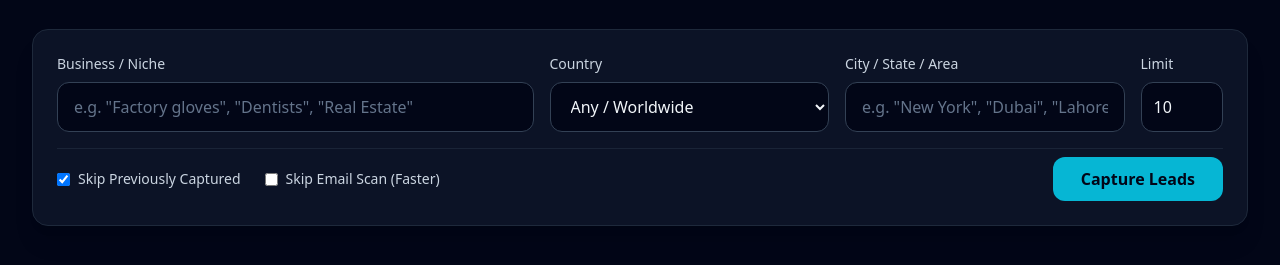
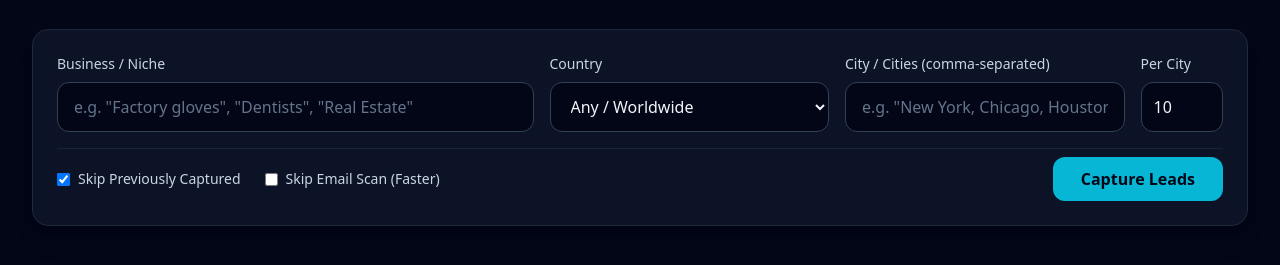
Before and after one commit to mirai-digital-labs/Lead-Capture-Agent, a plain HTML site: page web/index.html in a window 1280 px wide. Shown: the part 107-372 px from the top of the page. Drawn offline with nearby package versions, Linux system fonts and the light colour scheme.

Commit message:
Add/update web/index.html

```diff
--- a/web/index.html
+++ b/web/index.html
@@ -63,16 +63,16 @@
           </select>
         </div>
         <div class="md:col-span-3">
-          <label for="city" class="block text-sm font-medium text-slate-300 mb-2">City / State / Area</label>
+          <label for="city" class="block text-sm font-medium text-slate-300 mb-2">City / Cities (comma-separated)</label>
           <input
             id="city"
             type="text"
-            placeholder='e.g. "New York", "Dubai", "Lahore"'
+            placeholder='e.g. "New York, Chicago, Houston"'
             class="w-full rounded-xl bg-slate-950 border border-slate-700 px-4 py-3 text-slate-100 placeholder-slate-500 focus:outline-none focus:ring-2 focus:ring-cyan-500"
           />
         </div>
         <div class="md:col-span-1">
-          <label for="limit" class="block text-sm font-medium text-slate-300 mb-2">Limit</label>
+          <label for="limit" class="block text-sm font-medium text-slate-300 mb-2">Per City</label>
           <input
             id="limit"
             type="number"
```
